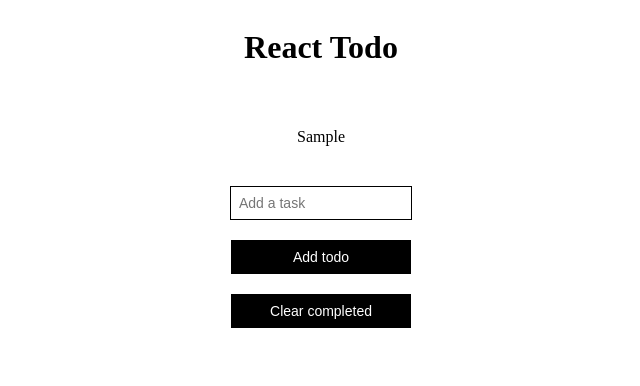
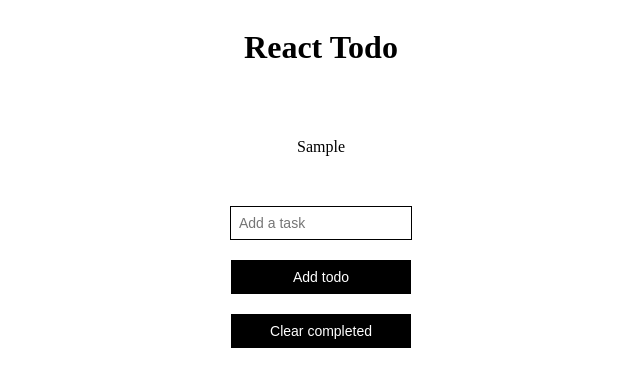
Before and after one commit to keegn/simple-react-todo, a React (Create React App) app: page / in a window 1280 px wide. Both pictures are taken after typing "Sample" into the empty fields and a click on the button "Add todo". Shown: the top 386 px of the page, without its empty margins (319-959 px from the left). Built offline with nearby package versions, Linux system fonts and the light colour scheme.

Commit message:
Added padding to TodoItem

```diff
--- a/src/components/TodoItem.js
+++ b/src/components/TodoItem.js
@@ -2,7 +2,8 @@ import React from "react";
 import styled from "styled-components";
 
 const ToggleItemStyle = styled.div(props => ({
-  textDecoration: props.textDecoration
+  textDecoration: props.textDecoration,
+  padding: '10px',
 }));
 
 const TodoItem = props => (
```
